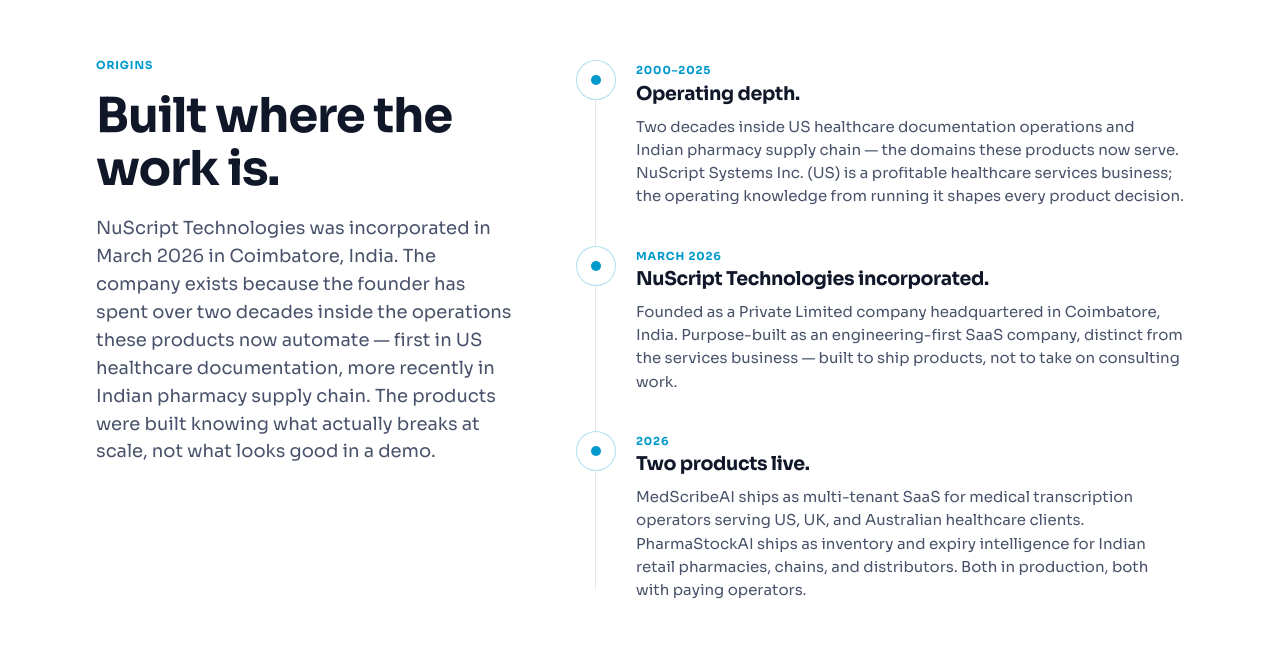
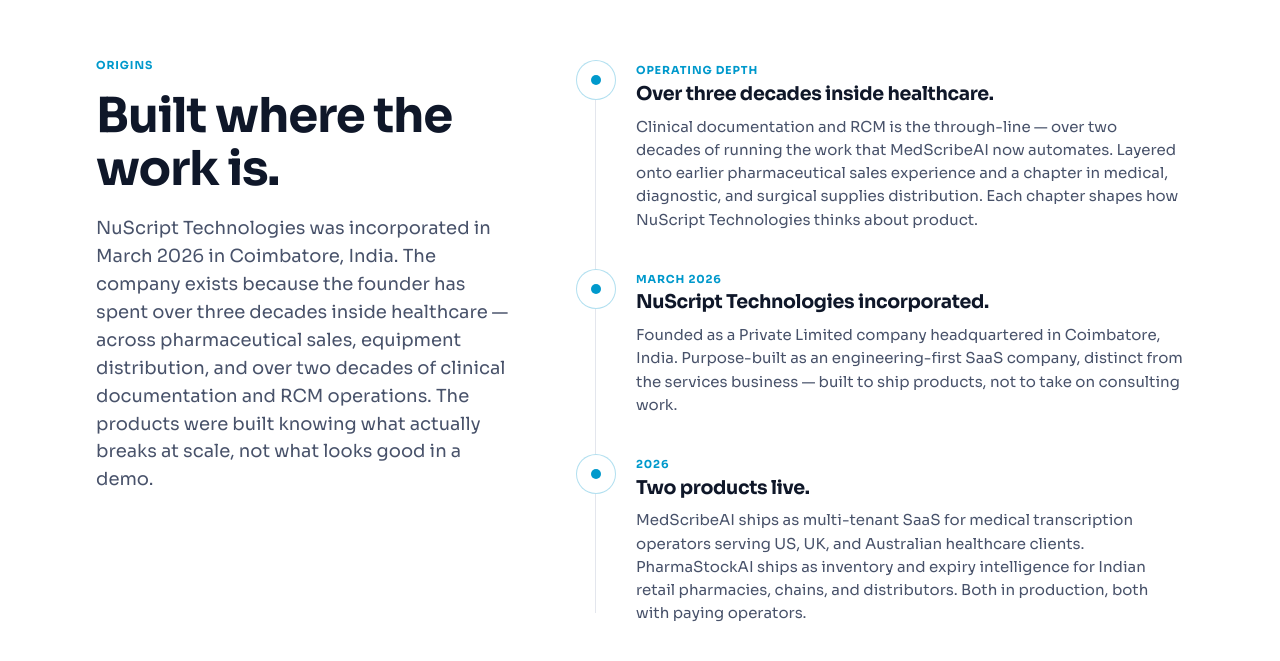
Before and after one commit to nuscript-tech/nuscript-in, a React (Vite) app: page /about in a window 1280 px wide. Shown: the part 709-1370 px from the top of the page. Built offline with nearby package versions, Linux system fonts and the light colour scheme.

Commit message:
Rewrite Origins section to surface the full healthcare operating arc

```diff
--- a/src/pages/About.jsx
+++ b/src/pages/About.jsx
@@ -41,15 +41,15 @@
   eyebrow:  'ORIGINS',
   headline: 'Built where the work is.',
   lede:
-    "NuScript Technologies was incorporated in March 2026 in Coimbatore, India. The company exists because the founder has spent over two decades inside the operations these products now automate — first in US healthcare documentation, more recently in Indian pharmacy supply chain. The products were built knowing what actually breaks at scale, not what looks good in a demo.",
+    "NuScript Technologies was incorporated in March 2026 in Coimbatore, India. The company exists because the founder has spent over three decades inside healthcare — across pharmaceutical sales, equipment distribution, and over two decades of clinical documentation and RCM operations. The products were built knowing what actually breaks at scale, not what looks good in a demo.",
 };
 
 const TIMELINE = [
   {
-    date:  '2000–2025',
-    title: 'Operating depth.',
+    date:  'OPERATING DEPTH',
+    title: 'Over three decades inside healthcare.',
     body:
-      'Two decades inside US healthcare documentation operations and Indian pharmacy supply chain — the domains these products now serve. NuScript Systems Inc. (US) is a profitable healthcare services business; the operating knowledge from running it shapes every product decision.',
+      'Clinical documentation and RCM is the through-line — over two decades of running the work that MedScribeAI now automates. Layered onto earlier pharmaceutical sales experience and a chapter in medical, diagnostic, and surgical supplies distribution. Each chapter shapes how NuScript Technologies thinks about product.',
   },
   {
     date:  'March 2026',
```
